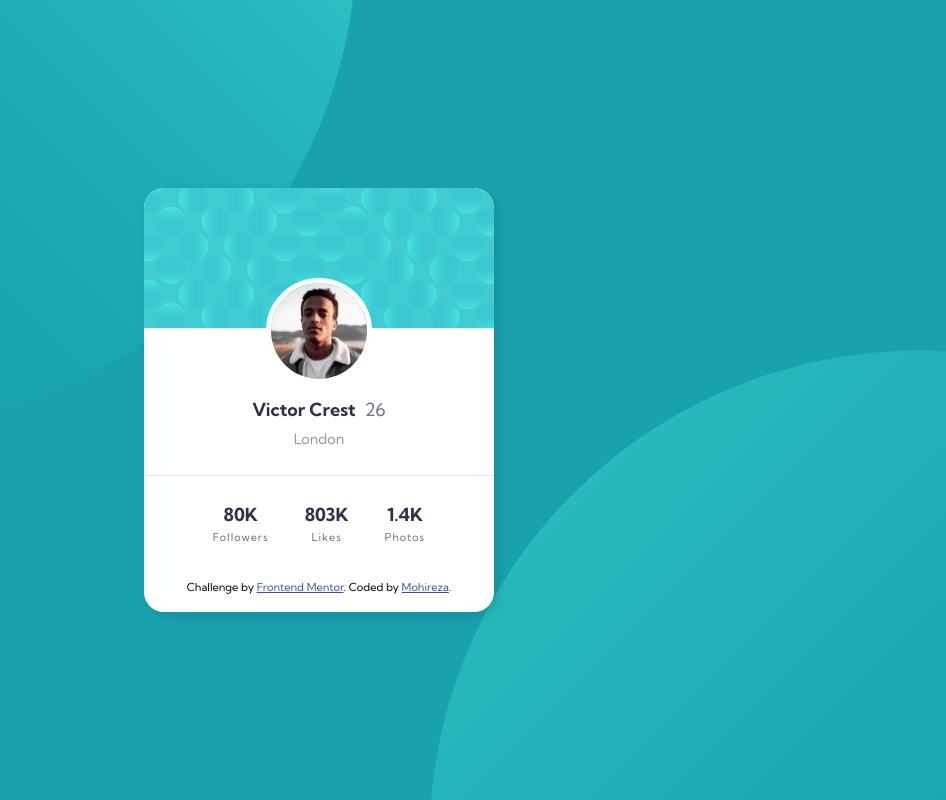
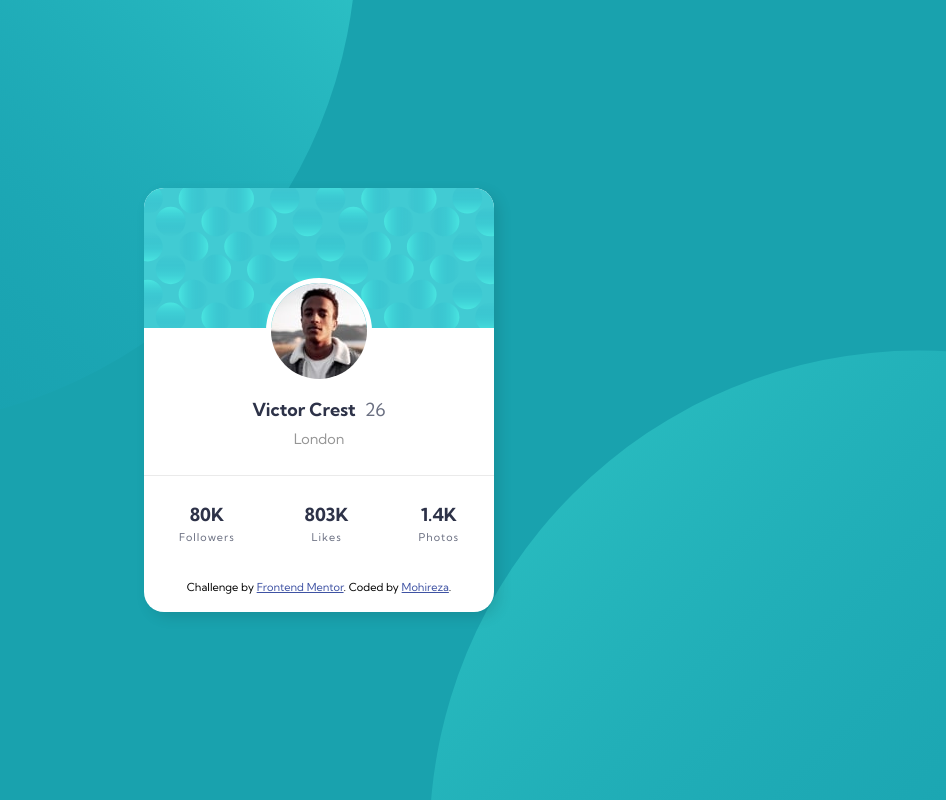
Before and after one commit to Mohireza1/Profile-Card, a plain HTML site: page index.html in a window 1280 px wide. Shown: the whole page, without its empty margins (321-1267 px from the left). Drawn offline with Linux system fonts and the light colour scheme.

Commit message:
Fixed Spacing

```diff
--- a/style.css
+++ b/style.css
@@ -82,10 +82,10 @@ hr {
 }
 .stats {
   display: flex;
-  justify-content: center;
+  width: 100%;
+  justify-content: space-around;
   align-items: center;
   text-align: center;
-  gap: 2rem;
   margin-block-end: 1rem;
 }
 .stats h2 {
```
